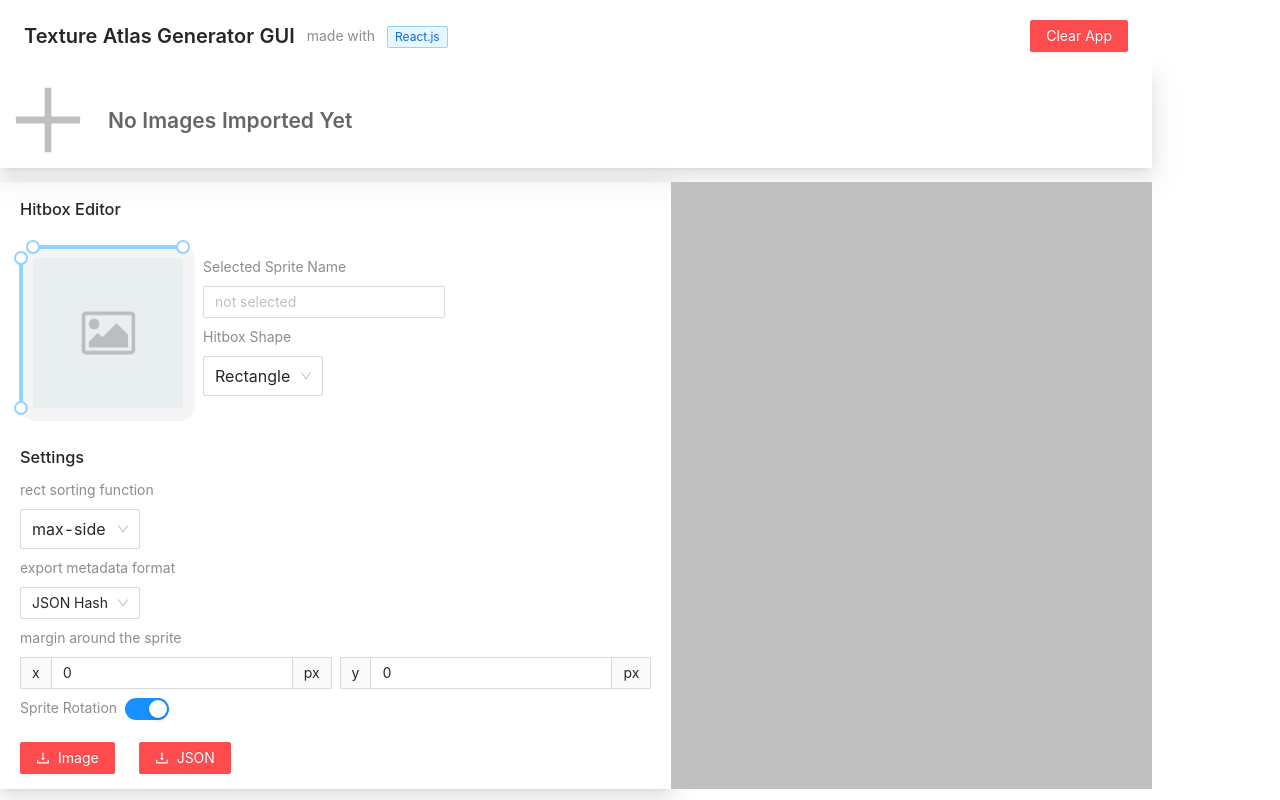
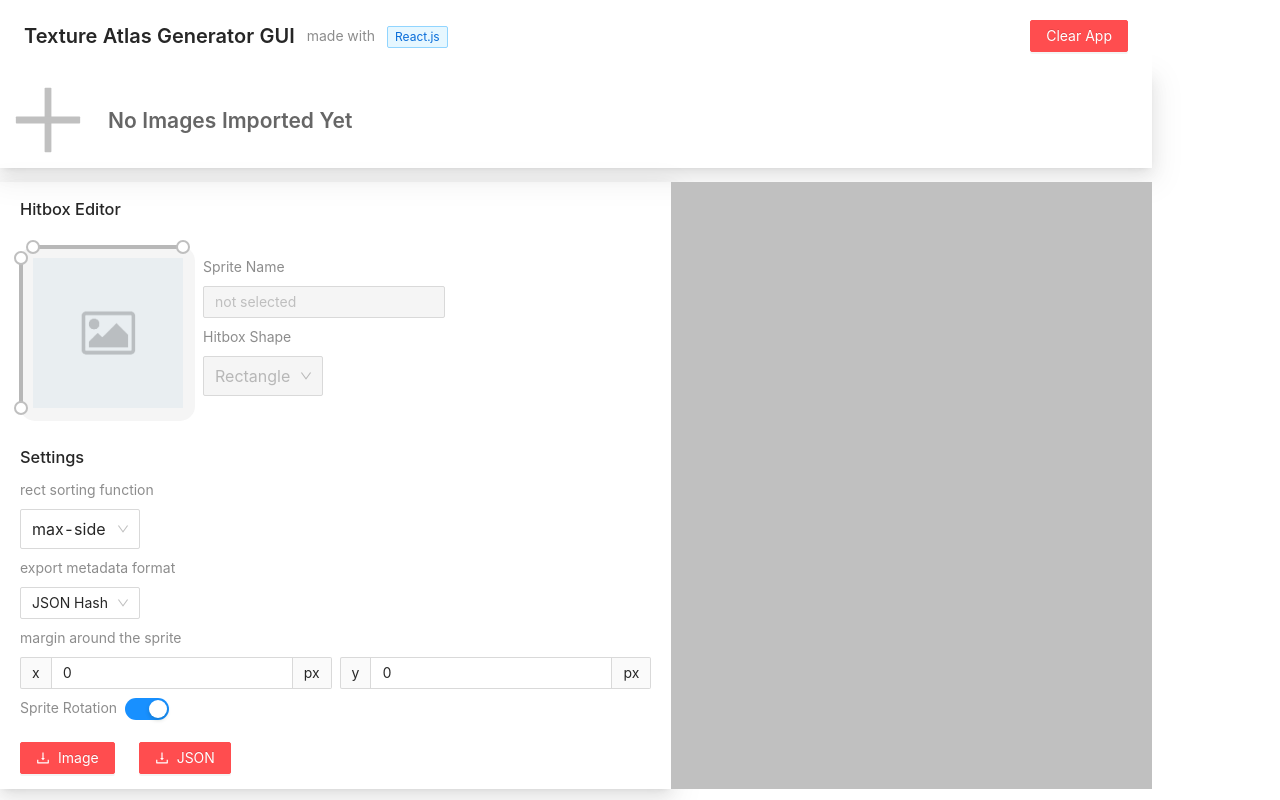
Before and after one commit to cosmicsplendor/texture-atlas-generator-gui, a React app: page / in a window 1280 px wide. Built offline with nearby package versions, Linux system fonts and the light colour scheme; the HTML template or start-up script is replaced by a standard one.

Commit message:
Implement hitbox editor state

```diff
--- a/src/components/Canvas/index.js
+++ b/src/components/Canvas/index.js
@@ -22,7 +22,7 @@ export default () => {
         texAtlas
             .applySettings(settings)
             .render(imports)
-    }, [ settings.sortingFn, settings.rotationEnabled, settings.margin, JSON.stringify(imports.map(({ name, ...rest }) => ({ ...rest }))) ])
+    }, [ settings.sortingFn, settings.rotationEnabled, settings.margin, JSON.stringify(imports.map(({ name, hitboxSlider,  ...rest }) => ({ ...rest }))) ])
 
     return (
        <div className={styles.preview} ref={previewContainerRef}>
--- a/src/components/ImportPanel/ImportBtn.js
+++ b/src/components/ImportPanel/ImportBtn.js
@@ -7,7 +7,16 @@ import styles from "./style.css"
 const readFile = file => {
     return new Promise((resolve, reject) => {
         const reader = new FileReader()
-        reader.onload = () => resolve({ name: file.name, src: reader.result })
+        reader.onload = () => {
+            const tempImg = new Image()
+
+            const { result } = reader
+            tempImg.src = result
+
+            tempImg.onload = () => {
+                resolve({ name: file.name, src: result, width: tempImg.width, height: tempImg.height })
+            }
+        }
         reader.onerror = reject
         reader.readAsDataURL(file)
     })
--- a/src/components/SidePanel/MetaPanel.js
+++ b/src/components/SidePanel/MetaPanel.js
@@ -1,21 +1,54 @@
-import { useContext, useMemo } from "react"
+import { useContext, useMemo, useCallback } from "react"
 import { Space, Typography, Input, Select, Slider } from "antd"
 
 import AppContext from ".././../AppContext"
 import placeholderImg from "../../images/placeholder.png"
 import styles from "./style.css"
+import { HBOX_SLIDER_H, HBOX_SLIDER_W } from "../../constants"
+
+const sliderStyles = {
+    hor: { width: HBOX_SLIDER_W },
+    vert: { height: HBOX_SLIDER_H }
+}
 
 const { Text } = Typography
 const { Option } = Select
 
 const hitboxShapes = [ "Circle", "Rectangle"]
 
+const calcSliderRange = (width, height) => {
+    const max = Math.max(width, height)
+    const sliderWidth = (width / max) * 100
+    const sliderHeight = (height / max) * 100
+    const sliderX = (100 - sliderWidth) / 2
+    const sliderY = (100 - sliderHeight) / 2
+    return {
+        hor: [ Math.round(sliderX), Math.round(sliderX + sliderWidth) ],
+        vert: [ Math.round(sliderY), Math.round(sliderY + sliderHeight) ]
+    }
+}
+
 export default () => {
-    const { activeSprite, imports, importAxns } = useContext(AppContext)
-    const { src: spriteImg, name } = useMemo(() => {
-        return imports.find(({ id }) => activeSprite === id)
-    }, [ activeSprite, imports ]) || {}
-    const inputsDisabled = !activeSprite
+    const { activeSprite: activeSpriteID, imports, importAxns } = useContext(AppContext)
+    const activeSprite = useMemo(() => {
+        return imports.find(({ id }) => activeSpriteID === id) || {}
+    }, [ activeSpriteID, imports ])
+    const inputsDisabled = !activeSpriteID
+    const { src: spriteImg, name, width=150, height=150, hitboxSlider } = activeSprite
+    const sliderRange = hitboxSlider || calcSliderRange(width, height)
+    const updateHorSlider = useCallback(([ from, to ]) => {
+        const [ fromMin, toMax ] = calcSliderRange(width, height).hor
+        const x1 = Math.max(fromMin, from)
+        const x2 = Math.min(to, toMax)
+        importAxns.update({ id: activeSpriteID, hitboxSlider: { ...sliderRange, hor: [ x1, x2 ]}})
+    }, [ activeSpriteID ])
+    const updateVertSlider = useCallback(([ from, to ]) => {
+        const [ fromMin, toMax ] = calcSliderRange(width, height).vert
+        const y1 = Math.max(fromMin, from)
+        const y2 = Math.min(to, toMax)
+        importAxns.update({ id: activeSpriteID, hitboxSlider: { ...sliderRange, vert: [ y1, y2 ]}})
+    }, [ activeSpriteID ])
+
     return (
         <div>
             <h3>
@@ -24,19 +57,19 @@ export default () => {
             <Space>
                 <Space direction="vertical">
                    <div className={styles.hitboxEditor}>
-                        <Slider className={styles.hSlider} range={{draggableTrack: true}} defaultValue={[0, 100]}/>
-                        <Slider className={styles.vSlider} vertical range={{draggableTrack: true}} defaultValue={[0, 100]}/>
+                        <Slider className={styles.hSlider} style={sliderStyles.hor} range={{draggableTrack: true}} value={sliderRange.hor} onChange={updateHorSlider} disabled={inputsDisabled}/>
+                        <Slider className={styles.vSlider} style={sliderStyles.vert } vertical range={{draggableTrack: true}} value={sliderRange.vert} onChange={updateVertSlider} disabled={inputsDisabled}/>
                         <img className={styles.metaImage} src={spriteImg || placeholderImg}/>
                    </div>
                 </Space>
                 <Space direction="vertical">
                         <Space direction="vertical">
-                            <Text type="secondary">Selected Sprite Name</Text>
-                            <Input className={styles.input} value={name} placeholder="not selected" onChange={e => importAxns.update({ id: activeSprite, name: e.target.value })}/>
+                            <Text type="secondary">Sprite Name</Text>
+                            <Input className={styles.input} value={name} placeholder="not selected" onChange={e => importAxns.update({ id: activeSpriteID, name: e.target.value })} disabled={inputsDisabled}/>
                         </Space>
                         <Space direction="vertical">
                             <Text type="secondary">Hitbox Shape</Text>
-                            <Select value={hitboxShapes[1]} className={styles.select} onChange={value => {/* updateSettings({ sortingFn: value }) */}} size="large">
+                            <Select value={hitboxShapes[1]} className={styles.select} onChange={value => {/* updateSettings({ sortingFn: value }) */}} size="large" disabled={inputsDisabled}>
                                 {hitboxShapes.map((name, i) => <Option key={i} value={name}>{name}</Option>)}
                             </Select>
                         </Space>
--- a/src/constants/index.js
+++ b/src/constants/index.js
@@ -1 +1,3 @@
 export const PREVIEW_ID = "preview"
+export const HBOX_SLIDER_H = 150
+export const HBOX_SLIDER_W = 150
--- a/src/utils/texAtlas/index.js
+++ b/src/utils/texAtlas/index.js
@@ -8,7 +8,6 @@ const spriteToTexture = ({ src, name }) => {
     const tex = new Texture({ imgUrl: src })
     tex.width = tex.img.width
     tex.height = tex.img.height
-    console.log({ name, src })
     tex.name = name.replace("\..+$", "")
     return tex
 }
```
Also changed, not shown: 1 other file (tests, documents, lock files or other folders).
